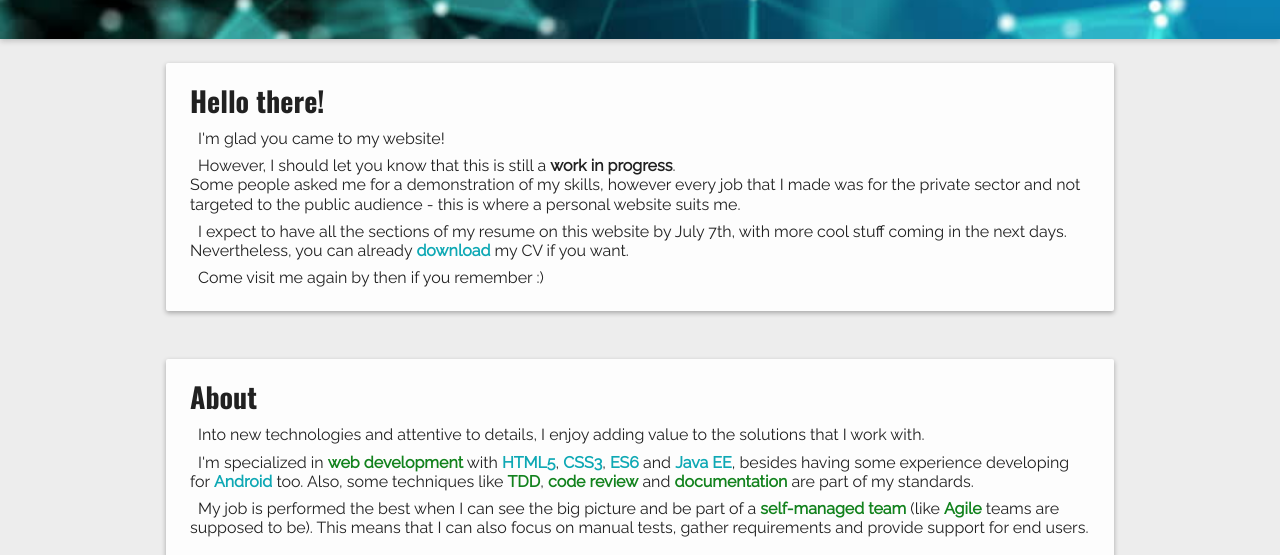
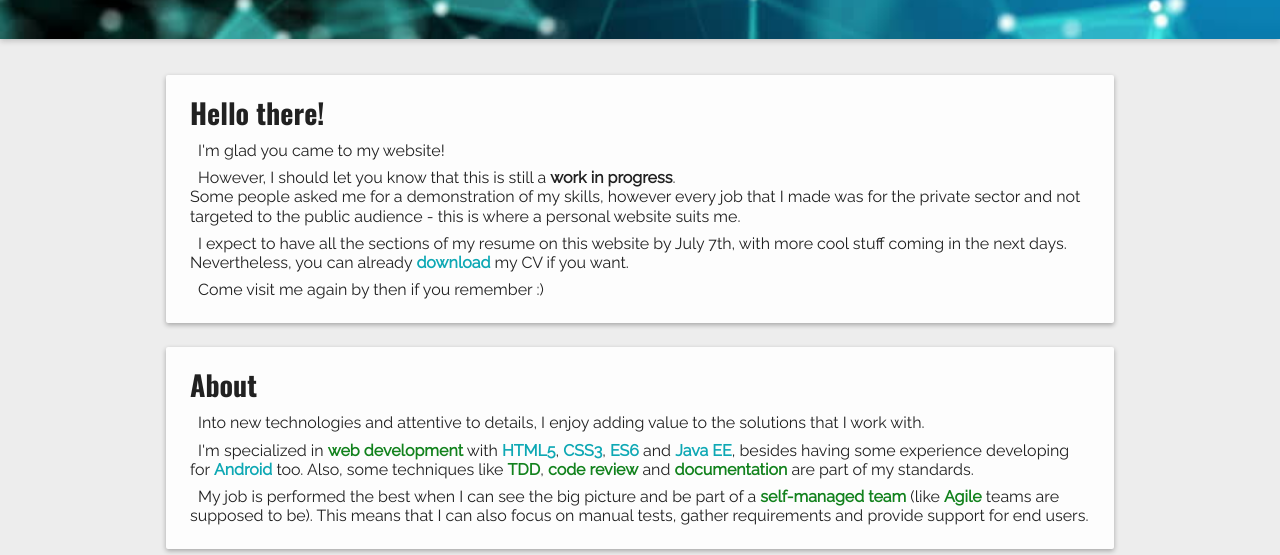
Before and after one commit to leanseefeld/leander.one, a website: page src/index.html in a window 1280 px wide. Shown: the part 245-800 px from the top of the page. Drawn offline with nearby package versions, Linux system fonts and the light colour scheme.

Commit message:
Main section margin improvement

```diff
--- a/src/style/master.css
+++ b/src/style/master.css
@@ -96,13 +96,14 @@ a {
   display: flex;
   flex-wrap: wrap;
   justify-content: center;
+  padding: 24px 0;
 }
 
 .main>article {
   background-color: #fdfdfd;
   border-radius: 2px;
   box-shadow: 0 2px 5px rgba(0, 0, 0, 0.3);
-  margin: 24px;
+  margin: 12px;
   padding: 24px;
   transition: margin ease-in-out 200ms;
   width: 900px;
@@ -192,6 +193,9 @@ em.env, em.meth {
   body>header>* {
     margin: 8px;
   }
+  .main {
+    padding: 0;
+  }
   .main>article {
     margin: 0;
   }
```
